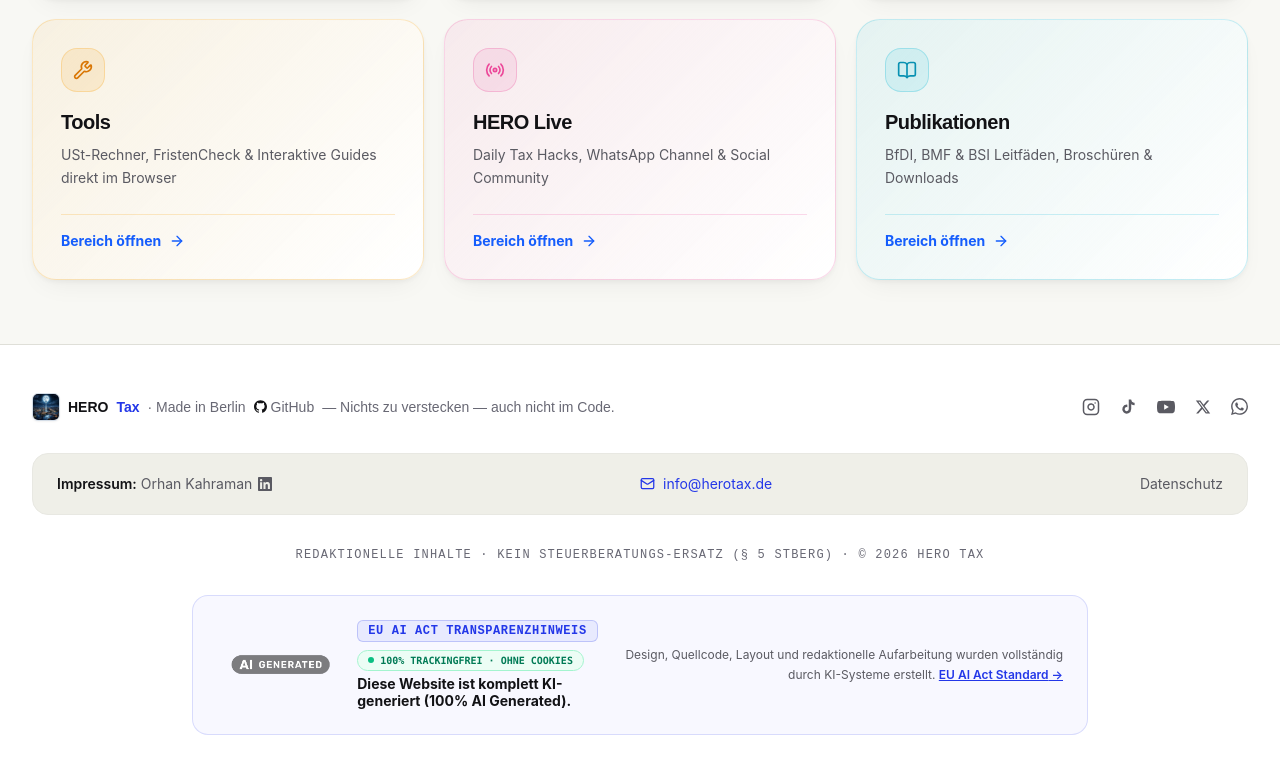
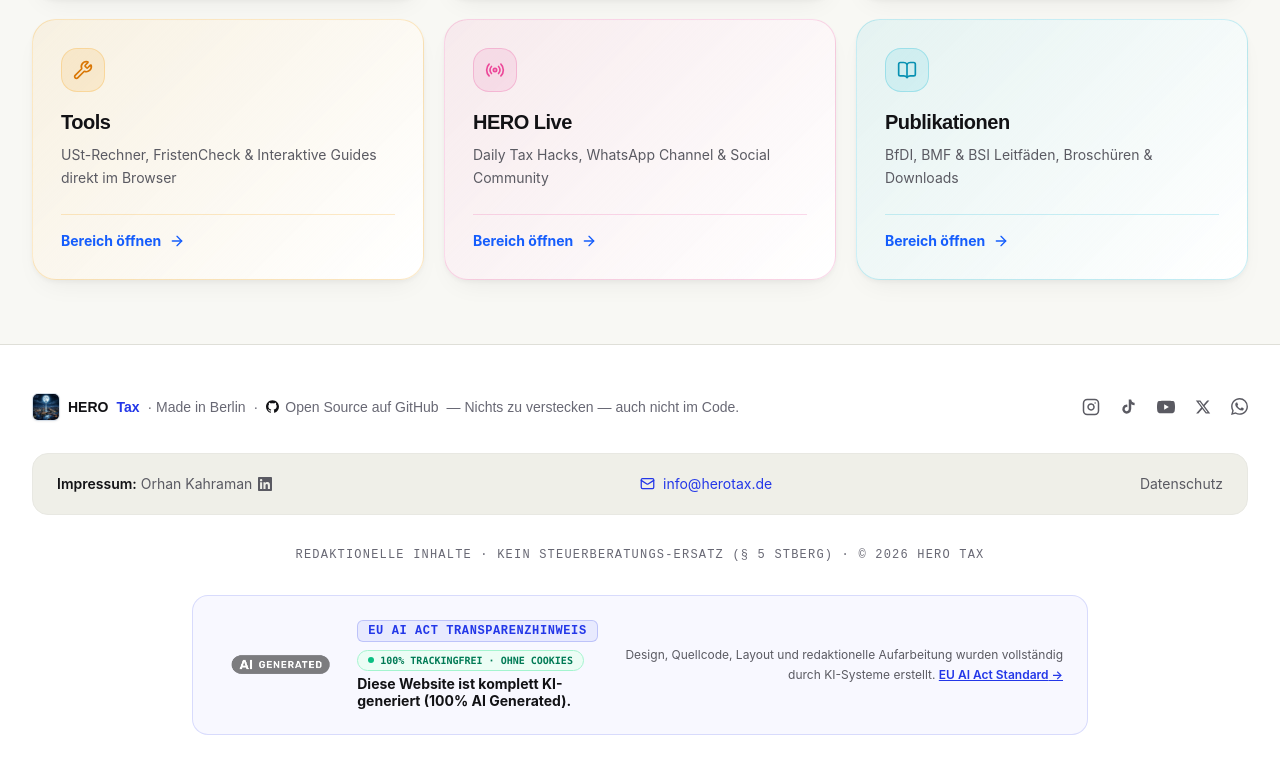
Before and after one commit to OrhanHero/herotax, a React (Vite) app: page / in a window 1280 px wide. Shown: the part 2754-3527 px from the top of the page. Built offline with nearby package versions, Linux system fonts and the light colour scheme; no server answers.

Commit message:
fix: GitHub-Link im Footer auf öffentliches Repository OrhanHero/herotax umgestellt

```diff
--- a/src/components/sections/Footer.jsx
+++ b/src/components/sections/Footer.jsx
@@ -24,17 +24,19 @@ const Footer = () => {
               <span>HERO</span> <span style={{ color: T.blue }}>Tax</span>
             </a>
             <span className="font-normal" style={{ color: T.faint }}>{t("footer.made")}</span>
+            <span className="font-normal" style={{ color: T.faint }}>·</span>
             <a
               href={CONFIG.github}
               target="_blank"
               rel="noopener noreferrer"
-              className="inline-flex items-center gap-1 font-normal hover:underline underline-offset-4 focus:outline-none focus-visible:ring-2 rounded"
+              className="inline-flex items-center gap-1.5 font-normal hover:underline underline-offset-4 focus:outline-none focus-visible:ring-2 rounded"
               style={{ color: T.faint }}
+              title="Öffentliches Repository auf GitHub"
             >
               <span className="inline-flex" style={{ color: T.text }}>
                 <GithubGlyph size={13} />
               </span>
-              GitHub
+              <span>Open Source auf GitHub</span>
             </a>
             <span className="font-normal" style={{ color: T.faint }}>— Nichts zu verstecken — auch nicht im Code.</span>
           </div>
--- a/src/config/config.js
+++ b/src/config/config.js
@@ -6,9 +6,8 @@ export const CONFIG = {
   youtube: "https://www.youtube.com/@herotaxberlin",
   x: "https://x.com/HeroTaxBerlin",
   linkedin: "https://www.linkedin.com/in/orhankahraman/",
-  /* Öffentlicher Code-Spiegel. Das Entwicklungs-Repo ist privat — der Link
-     muss auf herotax-code zeigen, sonst läuft der Footer ins 404. */
-  github: "https://github.com/OrhanHero/herotax-code",
+  /* Öffentliches GitHub Repository */
+  github: "https://github.com/OrhanHero/herotax",
   handle: "@herotaxberlin",
   impressumName: "Orhan Kahraman",
   contactEmail: "info@herotax.de",
```
Also changed, not shown: 1 other file (tests, documents, lock files or other folders).
